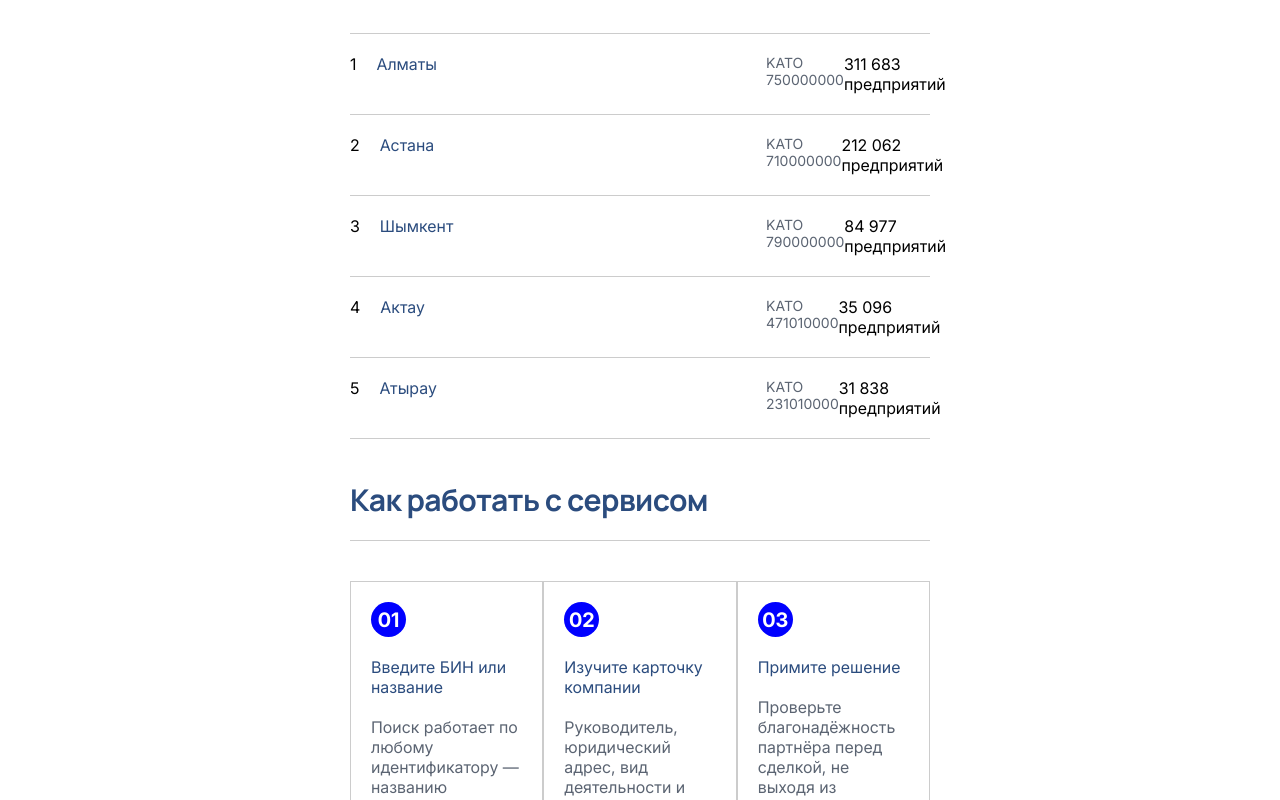
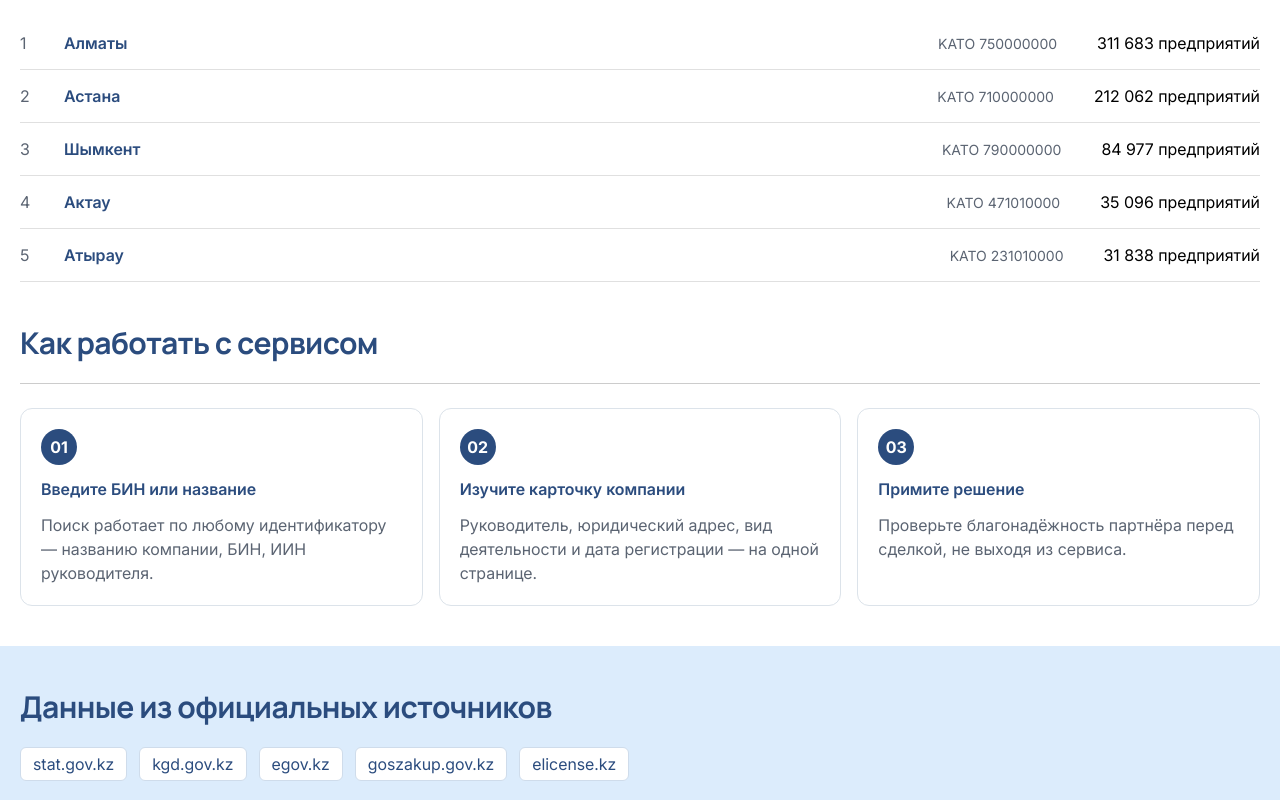
Before and after one commit to 1NeverMinD1/ZHKH24Uchet, a React (Vite) app in the folder frontend/: page /ru in a window 1280 px wide. Shown: the part 800-1600 px from the top of the page. Built offline with nearby package versions, Linux system fonts and the light colour scheme.

Commit message:
Стили для мобильных устройств

```diff
--- a/frontend/src/components/cities/_Cities.scss
+++ b/frontend/src/components/cities/_Cities.scss
@@ -1,61 +1,99 @@
 @use "./../../styles/variables";
 
 .sities {
-  margin-inline: 350px;
-  padding-inline: 0px;
-  margin-top: 40px;
+  width: min(1240px, 100% - 40px);
+  margin: 40px auto 0;
+
   &__intro {
     display: flex;
     justify-content: space-between;
     align-items: center;
+    gap: 16px;
+    margin-bottom: 24px;
+    padding-bottom: 20px;
     border-bottom: 1px solid rgba($color: #000000, $alpha: 0.2);
-    margin-bottom: 40px;
-    padding-bottom: 20px;
+
     &-title {
       font-size: variables.$header-size;
       color: variables.$primary-color;
     }
+
     &-all {
+      flex-shrink: 0;
       color: variables.$primary-color;
+
       &:hover {
         cursor: pointer;
       }
     }
   }
+
   &__blocks {
     display: flex;
     flex-direction: column;
-    gap: 20px;
-    border-top: 1px solid rgba($color: #000000, $alpha: 0.2);
-    padding-top: 20px;
+
     &-block {
+      display: flex;
       justify-content: space-between;
-      padding-bottom: 20px;
-      display: flex;
-      gap: 10px;
-      border-bottom: 1px solid rgba($color: #000000, $alpha: 0.2);
+      align-items: center;
+      gap: 16px;
+      padding: 16px 0;
+      border-bottom: 1px solid rgba($color: #000000, $alpha: 0.12);
+
       &-left {
-        padding-right: 40%;
-        width: 50%;
         display: flex;
+        align-items: center;
         gap: 20px;
-        &-num {
-        }
+        min-width: 0;
+
         &-intro {
           color: variables.$primary-color;
+          font-weight: 600;
         }
       }
+
+      &-num {
+        flex-shrink: 0;
+        width: 24px;
+        color: variables.$secondary-color;
+      }
+
       &-right {
-        width: 50%;
         display: flex;
-        padding-left: 20%;
-        justify-content: space-between;
+        align-items: center;
+        gap: 40px;
+        flex-shrink: 0;
+
         &-kat {
           color: variables.$secondary-color;
           font-size: 14px;
         }
-        &-text {
-        }
+      }
+    }
+  }
+
+  @media (max-width: 600px) {
+    margin-top: 28px;
+
+    &__intro-title {
+      font-size: 24px;
+    }
+
+    &__blocks-block {
+      flex-direction: column;
+      align-items: flex-start;
+      gap: 6px;
+      padding: 14px 0;
+
+      &-left {
+        gap: 12px;
+      }
+
+      &-right {
+        width: 100%;
+        justify-content: space-between;
+        gap: 12px;
+        padding-left: 36px;
       }
     }
   }
--- a/frontend/src/components/footer/_Footer.scss
+++ b/frontend/src/components/footer/_Footer.scss
@@ -1,7 +1,7 @@
 @use "./../../styles/variables";
 
 .footer {
-  padding: 40px 340px;
+  padding: 40px max(20px, calc((100% - 1240px) / 2));
   color: white;
   background: #0e3056;
   &__up {
@@ -58,4 +58,40 @@
       color: rgba(255, 255, 255, 0.35);
     }
   }
+
+  @media (max-width: 700px) {
+    padding: 32px 20px;
+
+    &__up {
+      flex-direction: column;
+      gap: 28px;
+
+      &-intro {
+        width: 100%;
+        gap: 12px;
+      }
+
+      &-info {
+        width: 100%;
+        flex-wrap: wrap;
+        justify-content: flex-start;
+        gap: 24px 32px;
+
+        &-block {
+          min-width: calc(50% - 16px);
+
+          &-list {
+            padding-top: 12px;
+            gap: 12px;
+          }
+        }
+      }
+    }
+
+    &__down {
+      flex-direction: column;
+      align-items: flex-start;
+      gap: 8px;
+    }
+  }
 }
--- a/frontend/src/components/header/_Header.scss
+++ b/frontend/src/components/header/_Header.scss
@@ -226,16 +226,37 @@
     width: 40px;
     height: 40px;
     padding: 0 9px;
-    background: none;
+    background: #ffffff;
     border: 1px solid #dce3ea;
-    border-radius: 6px;
+    border-radius: 8px;
+    outline: none;
     cursor: pointer;
+
+    &:focus-visible {
+      border-color: #3a6ea5;
+      box-shadow: 0 0 0 3px rgba(58, 110, 165, 0.2);
+    }
 
     span {
       display: block;
       height: 2px;
-      background: #1c1c1c;
+      background: #2b4c7e;
       border-radius: 2px;
+      transition:
+        transform 0.2s ease,
+        opacity 0.2s ease;
+    }
+
+    &[aria-expanded="true"] span:nth-child(1) {
+      transform: translateY(7px) rotate(45deg);
+    }
+
+    &[aria-expanded="true"] span:nth-child(2) {
+      opacity: 0;
+    }
+
+    &[aria-expanded="true"] span:nth-child(3) {
+      transform: translateY(-7px) rotate(-45deg);
     }
   }
 
@@ -258,9 +279,10 @@
       align-items: stretch;
       gap: 16px;
       margin-left: 0;
-      padding: 16px 20px 20px;
+      padding: 12px 20px 20px;
       background: #ffffff;
       border-bottom: 1px solid #dce3ea;
+      box-shadow: 0 16px 32px rgba(31, 58, 99, 0.12);
 
       &--open {
         display: flex;
@@ -273,7 +295,19 @@
     }
 
     &__link {
+      display: block;
+      width: 100%;
       padding: 12px 14px;
+      text-align: left;
+
+      .stable {
+        display: grid;
+      }
+
+      .stable__text,
+      .stable__ghost {
+        text-align: left;
+      }
     }
 
     &__actions {
--- a/frontend/src/components/hero/_Hero.scss
+++ b/frontend/src/components/hero/_Hero.scss
@@ -187,4 +187,43 @@
       padding: 12px 18px;
     }
   }
+
+  @media (max-width: 600px) {
+    padding: 36px 0 44px;
+
+    &__inner {
+      gap: 28px;
+    }
+
+    &__title {
+      font-size: 30px;
+
+      &-accent {
+        white-space: normal;
+      }
+    }
+
+    &__intro {
+      margin-top: 14px;
+      font-size: 16px;
+    }
+
+    &__search {
+      flex-wrap: wrap;
+      margin-top: 24px;
+      padding: 6px 6px 6px 14px;
+
+      &-input {
+        padding: 12px 4px;
+      }
+
+      &-button {
+        width: 100%;
+      }
+    }
+
+    &__aside {
+      padding: 20px;
+    }
+  }
 }
--- a/frontend/src/components/source/_Source.scss
+++ b/frontend/src/components/source/_Source.scss
@@ -2,22 +2,39 @@
 
 .info__source {
   margin-top: 40px;
-  padding: 40px 340px;
+  padding: 40px max(20px, calc((100% - 1240px) / 2));
   background: #dcecfc;
+
   &-title {
     margin-bottom: 20px;
     font-size: variables.$header-size;
     color: variables.$primary-color;
   }
+
   &-blocks {
     display: flex;
-    gap: 20px;
+    flex-wrap: wrap;
+    gap: 12px;
+
     &-block {
+      padding: 6px 12px;
       color: variables.$primary-color;
-      border-radius: 5px;
-      border: 1px solid rgba($color: #ffefef, $alpha: 0.2);
-      padding: 5px 10px;
-      background: white;
+      background: #ffffff;
+      border: 1px solid #cfdceb;
+      border-radius: 6px;
+    }
+  }
+
+  @media (max-width: 600px) {
+    margin-top: 28px;
+    padding: 28px 20px;
+
+    &-title {
+      font-size: 24px;
+    }
+
+    &-blocks {
+      gap: 8px;
     }
   }
 }
--- a/frontend/src/components/tutorial/_Tutorial.scss
+++ b/frontend/src/components/tutorial/_Tutorial.scss
@@ -1,42 +1,72 @@
-@use "../../styles//variables";
+@use "../../styles/variables";
 
 .tutorial {
-  margin-inline: 350px;
-  margin-top: 40px;
+  width: min(1240px, 100% - 40px);
+  margin: 40px auto 0;
+
   &__title {
-    margin-bottom: 40px;
+    margin-bottom: 24px;
+    padding-bottom: 20px;
     font-size: variables.$header-size;
     color: variables.$primary-color;
-    padding-bottom: 20px;
     border-bottom: 1px solid rgba($color: #000000, $alpha: 0.2);
   }
+
   &__blocks {
     display: grid;
     grid-template-columns: repeat(3, 1fr);
+    gap: 16px;
+
     &-block {
+      display: flex;
+      flex-direction: column;
+      gap: 14px;
       padding: 20px;
-      border: 1px solid rgba($color: #000000, $alpha: 0.2);
-      display: flex;
-      gap: 20px;
-      flex-direction: column;
+      background: #ffffff;
+      border: 1px solid #dce3ea;
+      border-radius: 12px;
+
       &-num {
-        font-size: 20px;
-        font-weight: bold;
-        background: blue;
-        width: 35px;
-        height: 35px;
         display: flex;
         align-items: center;
         justify-content: center;
-        color: white;
+        width: 36px;
+        height: 36px;
+        font-size: 16px;
+        font-weight: 700;
+        color: #ffffff;
+        background: variables.$primary-color;
         border-radius: 50%;
       }
+
       &-intro {
+        font-weight: 600;
         color: variables.$primary-color;
       }
+
       &-text {
+        line-height: 1.5;
         color: variables.$secondary-color;
       }
     }
   }
+
+  @media (max-width: 900px) {
+    &__blocks {
+      grid-template-columns: repeat(2, 1fr);
+    }
+  }
+
+  @media (max-width: 600px) {
+    margin-top: 28px;
+
+    &__title {
+      font-size: 24px;
+    }
+
+    &__blocks {
+      grid-template-columns: 1fr;
+      gap: 12px;
+    }
+  }
 }
--- a/frontend/src/i18n/translations.js
+++ b/frontend/src/i18n/translations.js
@@ -84,6 +84,7 @@ export const translations = {
     "address.companySearchPlaceholder": "Название компании или БИН",
     "address.companySearchButton": "Найти",
     "search.formerName": "Ранее: {name}",
+    "filters.toggle": "Фильтры",
     "footer.basedOn": "Данные основаны на открытых реестрах РК",
   },
   kk: {
@@ -166,6 +167,7 @@ export const translations = {
     "address.companySearchPlaceholder": "Компания атауы немесе БСН",
     "address.companySearchButton": "Іздеу",
     "search.formerName": "Бұрын: {name}",
+    "filters.toggle": "Сүзгілер",
     "footer.basedOn": "Деректер ҚР ашық тізілімдеріне негізделген",
   },
 };
--- a/frontend/src/pages/companies/_Companies.scss
+++ b/frontend/src/pages/companies/_Companies.scss
@@ -1,9 +1,71 @@
 .filters {
   margin-bottom: 24px;
-  padding: 20px 24px;
-  background: #ffffff;
-  border: 1px solid #dce3ea;
-  border-radius: 12px;
+
+  &__bar {
+    display: flex;
+    align-items: center;
+    gap: 10px;
+  }
+
+  &__toggle {
+    display: inline-flex;
+    align-items: center;
+    gap: 8px;
+    padding: 9px 16px;
+    font-family: inherit;
+    font-size: 14px;
+    font-weight: 600;
+    color: #2b4c7e;
+    background: #ffffff;
+    border: 1px solid #dce3ea;
+    border-radius: 6px;
+    cursor: pointer;
+    transition: border-color 0.2s ease;
+
+    &:hover,
+    &[aria-expanded="true"] {
+      border-color: #3a6ea5;
+    }
+  }
+
+  &__badge {
+    display: inline-flex;
+    align-items: center;
+    justify-content: center;
+    min-width: 20px;
+    height: 20px;
+    padding: 0 6px;
+    font-size: 12px;
+    font-weight: 700;
+    color: #ffffff;
+    background: #3a6ea5;
+    border-radius: 999px;
+  }
+
+  &__chevron {
+    width: 7px;
+    height: 7px;
+    border-right: 2px solid #5b6472;
+    border-bottom: 2px solid #5b6472;
+    transform: rotate(45deg) translateY(-2px);
+    transition: transform 0.2s ease;
+
+    &--open {
+      transform: rotate(-135deg) translateY(-2px);
+    }
+  }
+
+  &__panel {
+    margin-top: 12px;
+    padding: 20px 24px;
+    background: #ffffff;
+    border: 1px solid #dce3ea;
+    border-radius: 12px;
+
+    > .filters__row:first-child {
+      margin-top: 0;
+    }
+  }
 
   &__title {
     font-size: 15px;
```
Also changed, not shown: frontend/src/components/filters/CompanyFilters.jsx (+51 -13 lines).
